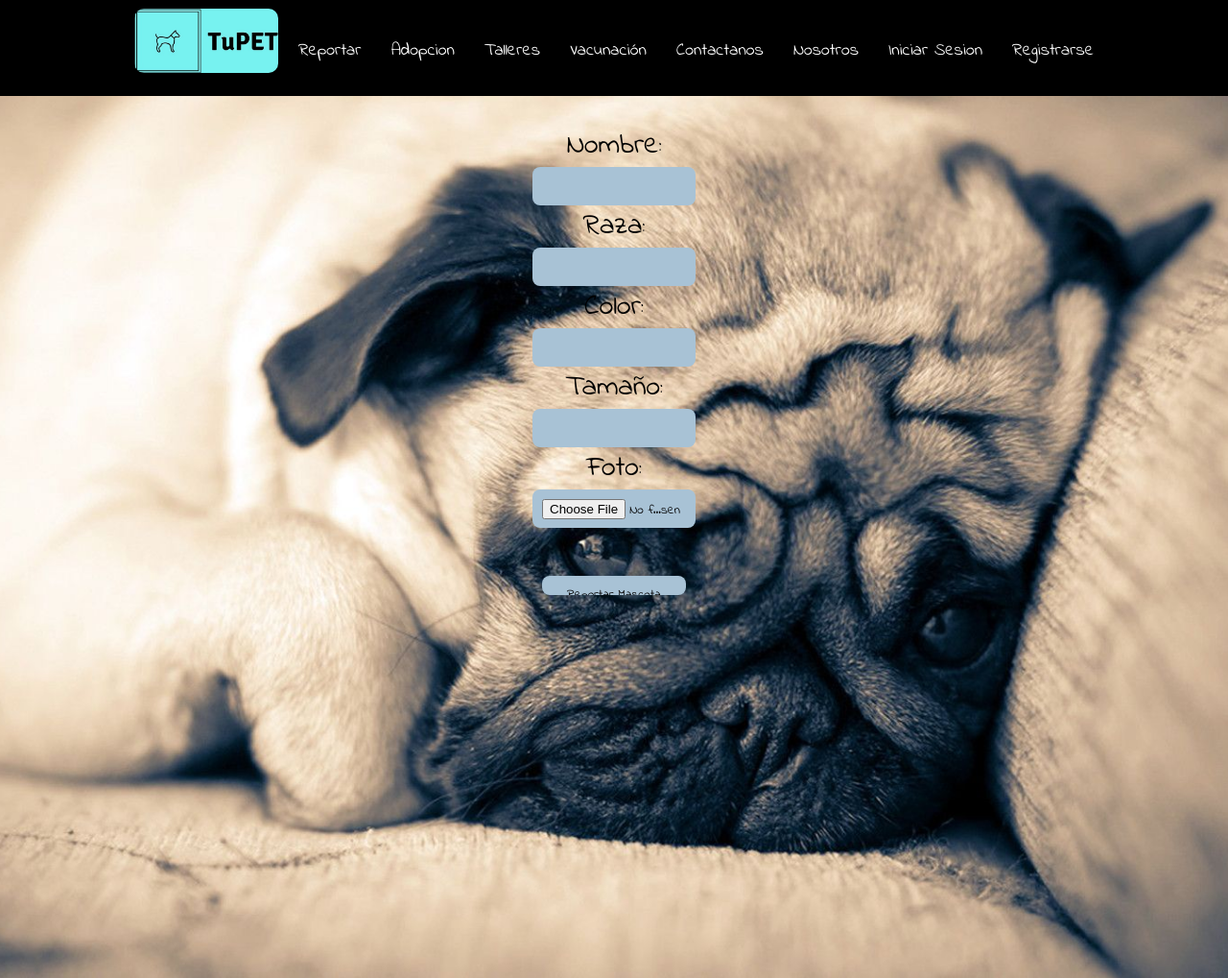
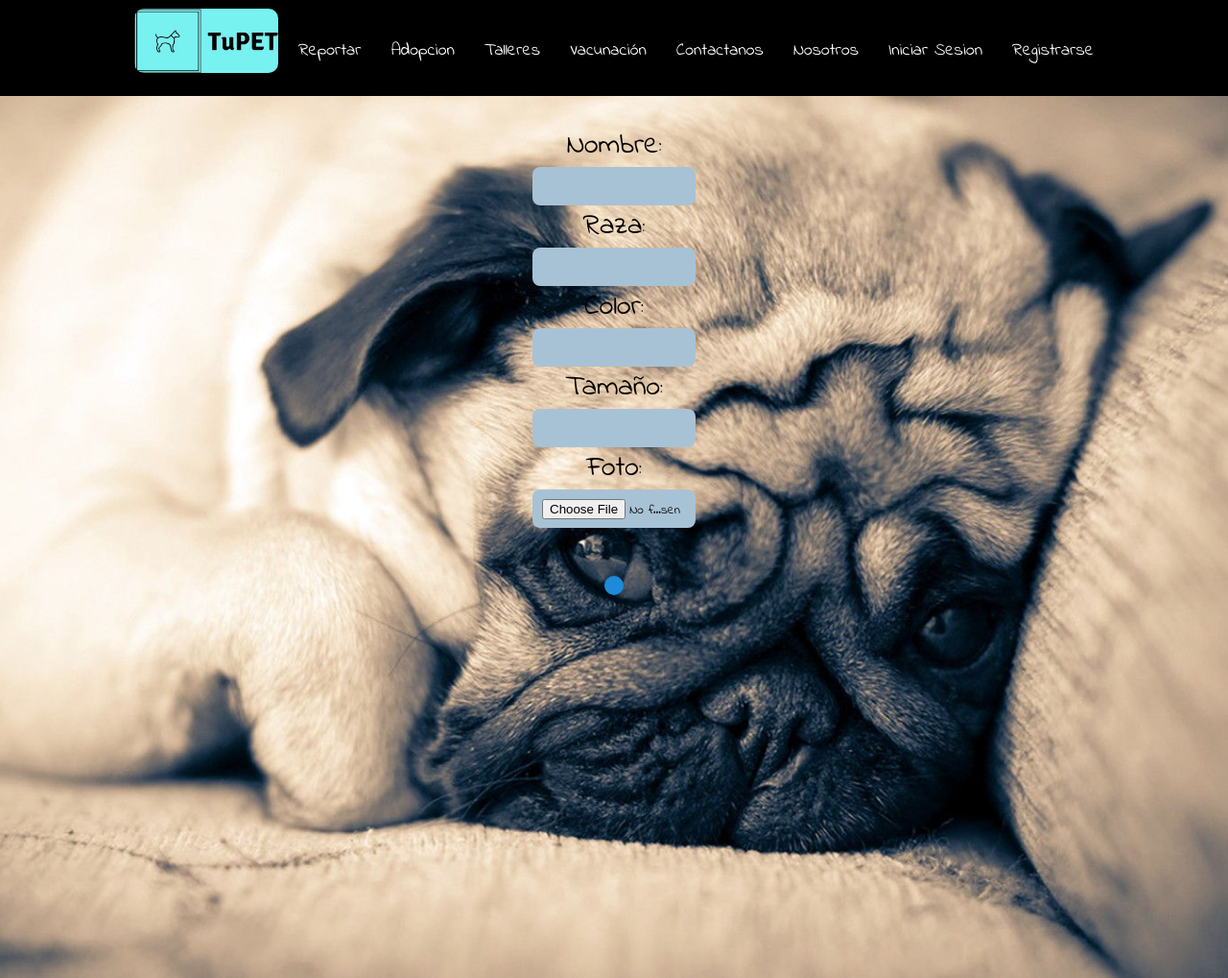
Before and after one commit to rodrimozocubaz1/ProyectoFinal, a PHP site: page /paginas/reportar_mascota.php in a window 1280 px wide. Shown: the top 1019 px of the page at 96% size. Run offline with PHP 8.4, Linux system fonts and the light colour scheme.

Commit message:
Ultimos cambios

```diff
--- a/estilos/estilonosotros.css
+++ b/estilos/estilonosotros.css
@@ -116,8 +116,8 @@ p{
 
 }
 .contenido_somos{
-
     background-image: url('../Imagenes/perritos_nosotros.jpg');
+    color: white;
 
 }
 
--- a/paginas/reportar_mascota.php
+++ b/paginas/reportar_mascota.php
@@ -47,7 +47,7 @@ include ("../Funciones/verificar_session.php");
                 <input name="foto" type="file" />
             </div>
             <div class="elemento elemento_ultimo">
-                <input type="submit" value="Reportar Mascota">
+                <button type="submit" value="Reportar Mascota">
             </div>
 
 
```
